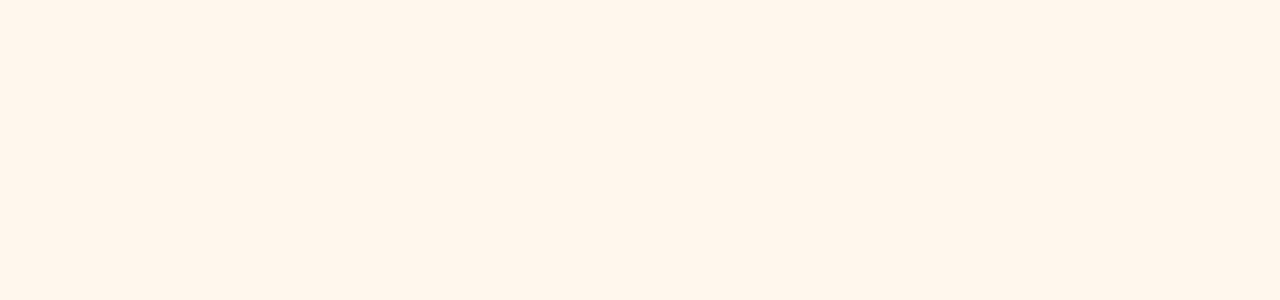
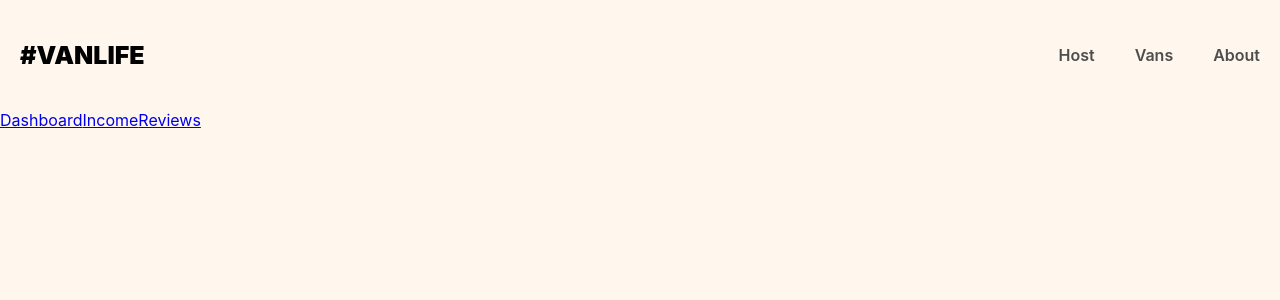
Before and after one commit to AdhithyanM/vans-project, a React (Create React App) app: page /host in a window 1280 px wide. Before the commit this address had no page. Shown: the top 300 px of the page. Built offline with nearby package versions, Linux system fonts and the light colour scheme; what miragejs would draw is missing.

Commit message:
code refactoring for hosts route

```diff
--- a/src/App.jsx
+++ b/src/App.jsx
@@ -1,10 +1,14 @@
 import { BrowserRouter, Routes, Route, Link } from "react-router-dom";
 
 import Layout from "./components/Layout";
+import HostLayout from "./components/HostLayout";
 import Home from "./pages/Home";
 import About from "./pages/About";
-import Vans from "./pages/Vans";
-import VanDetail from "./pages/VanDetail";
+import Vans from "./pages/Vans/Vans";
+import VanDetail from "./pages/Vans/VanDetail";
+import Dashboard from "./pages/Host/Dashboard";
+import Income from "./pages/Host/Income";
+import Reviews from "./pages/Host/Reviews";
 
 function App() {
   return (
@@ -15,6 +19,10 @@
           <Route path="/about" element={<About />} />
           <Route path="/vans" element={<Vans />} />
           <Route path="/vans/:id" element={<VanDetail />} />
+          <Route path="/host" element={<HostLayout />}>
+            <Route path="/host/income" element={<Income />} />
+            <Route path="/host/reviews" element={<Reviews />} />
+          </Route>
         </Route>
       </Routes>
     </BrowserRouter>
--- /dev/null
+++ b/src/components/HostLayout.jsx
@@ -0,0 +1,18 @@
+import React from "react";
+import { Link, Outlet } from "react-router-dom";
+
+const HostLayout = () => {
+  console.log(Outlet);
+  return (
+    <>
+      <div>
+        <Link to="/host">Dashboard</Link>
+        <Link to="/host/income">Income</Link>
+        <Link to="/host/reviews">Reviews</Link>
+      </div>
+      <Outlet />
+    </>
+  );
+};
+
+export default HostLayout;
--- a/src/components/Navbar.jsx
+++ b/src/components/Navbar.jsx
@@ -8,6 +8,7 @@
         #VanLife
       </Link>
       <nav>
+        <Link to="/host">Host</Link>
         <Link to="/vans">Vans</Link>
         <Link to="/about">About</Link>
       </nav>
--- /dev/null
+++ b/src/pages/Host/Dashboard.jsx
@@ -0,0 +1,17 @@
+import React from "react";
+import { Link, Outlet } from "react-router-dom";
+
+const Dashboard = () => {
+  return (
+    <div>
+      Dashboard
+      <div>
+        <Link to="/host/income">Income</Link>
+        <Link to="/host/reviews">Reviews</Link>
+      </div>
+      <Outlet />
+    </div>
+  );
+};
+
+export default Dashboard;
--- /dev/null
+++ b/src/pages/Host/Income.jsx
@@ -0,0 +1,7 @@
+import React from "react";
+
+const Income = () => {
+  return <div>Income</div>;
+};
+
+export default Income;
--- /dev/null
+++ b/src/pages/Host/Reviews.jsx
@@ -0,0 +1,7 @@
+import React from "react";
+
+const Reviews = () => {
+  return <div>Reviews</div>;
+};
+
+export default Reviews;
--- a/src/pages/VanDetail.jsx
+++ b/src/pages/Vans/VanDetail.jsx
@@ -15,7 +15,7 @@
     <div className="van-detail-container">
       {van ? (
         <div className="van-detail">
-          <img src={van.imageUrl} />
+          <img src={van.imageUrl} alt="" />
           <i className={`van-type ${van.type} selected`}>{van.type}</i>
           <h2>{van.name}</h2>
           <p className="van-price">
```
Also changed, not shown: src/pages/Vans/Vans.jsx (renamed from src/pages/Vans.jsx).
